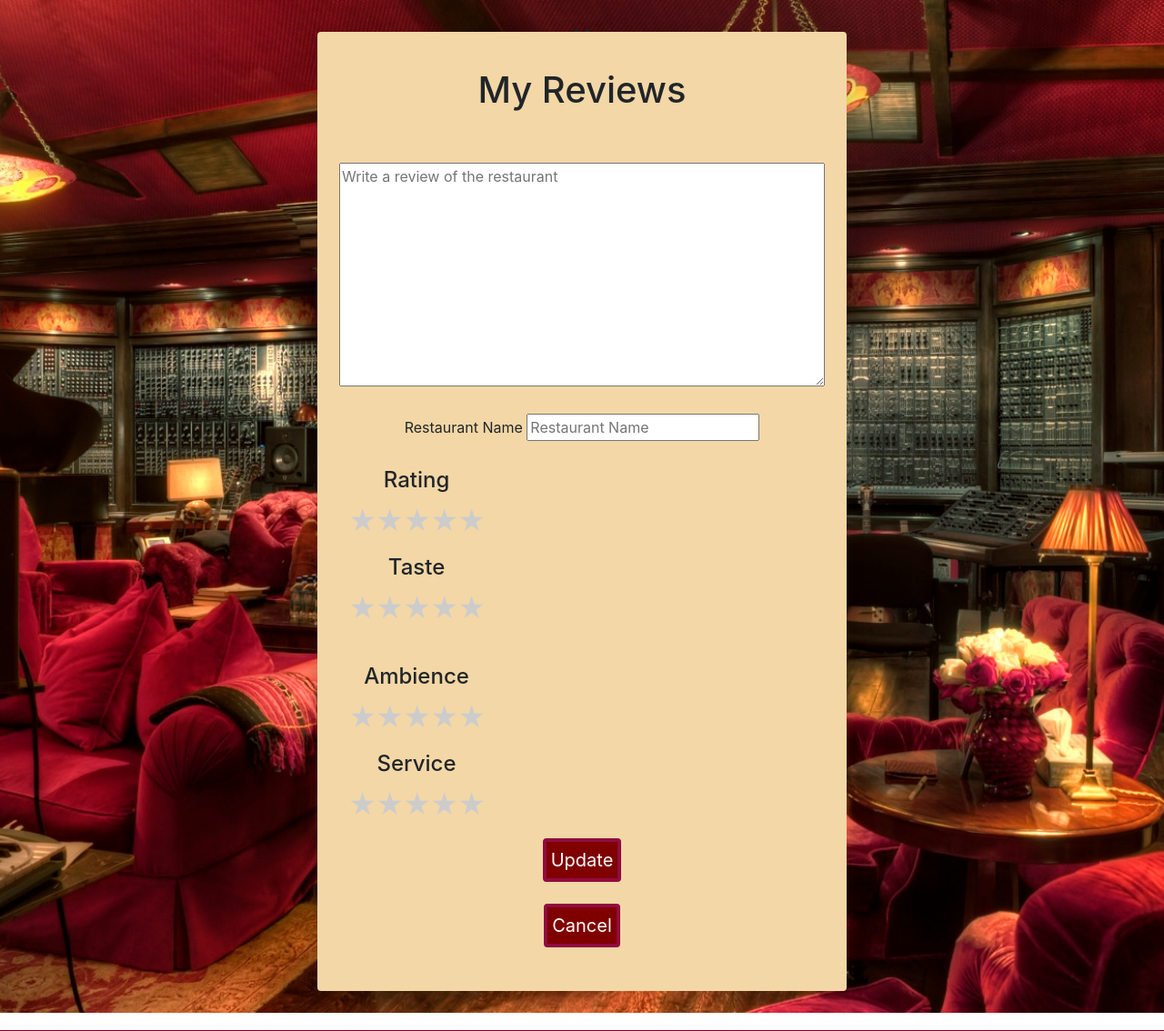
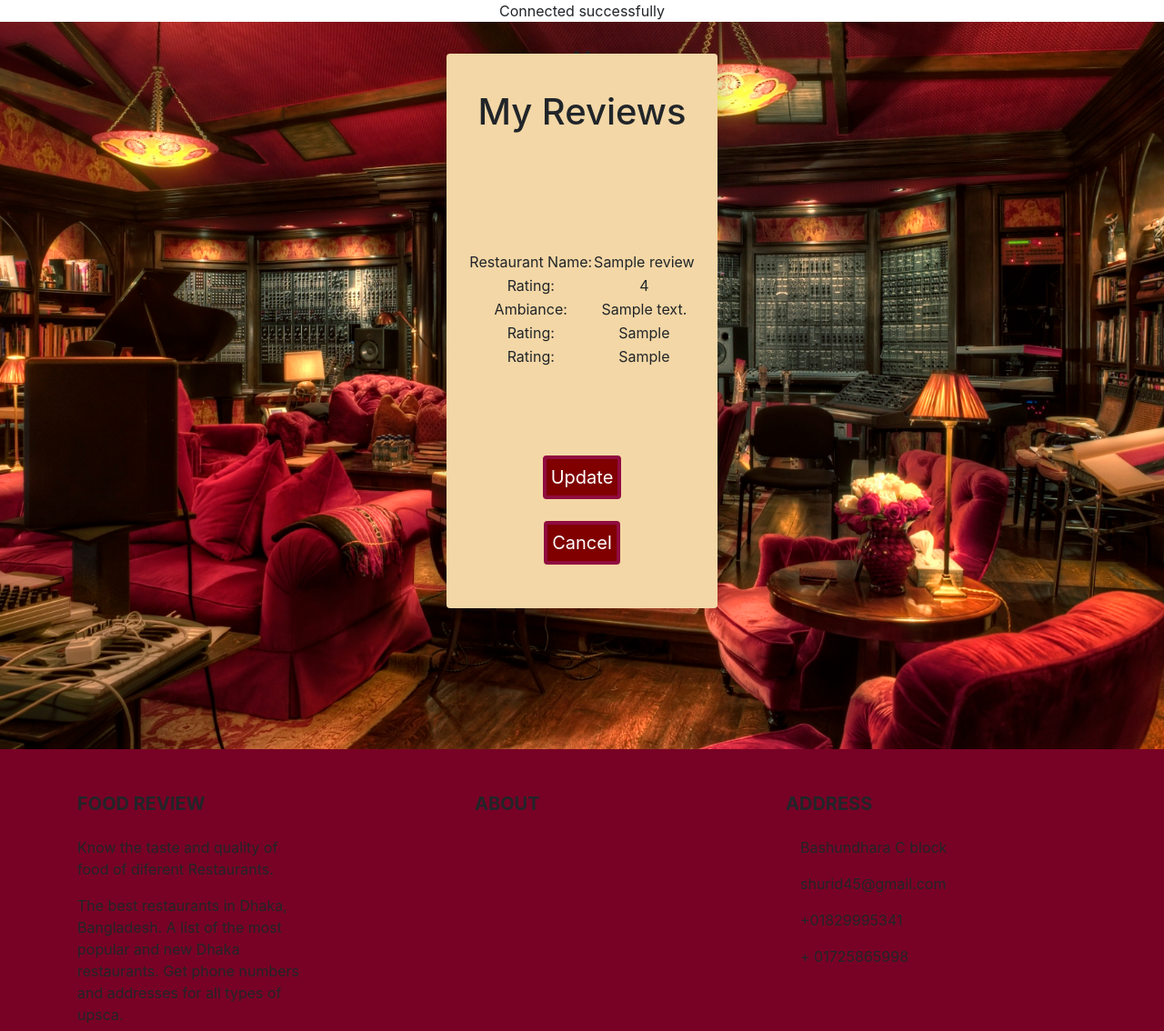
Before and after one commit to shayekh00/Food-Review-Using-raw-PHP-HTML-CSS-Javascript-Jquery, a PHP site: page /myreview.php in a window 1280 px wide. Shown: the part 98-1232 px from the top of the page at 91% size. Run offline with PHP 8.4, Linux system fonts and the light colour scheme; tables that the repository leaves empty or names only in its code hold one stand-in row (values such as "Sample post"); some libraries are stand-ins or nearby versions.

Commit message:
Retrieve Data from sql

```diff
--- a/Backend Files/insert_write_a_review.php
+++ b/Backend Files/insert_write_a_review.php
@@ -8,7 +8,7 @@ $u_r_ambience = $_POST["r_ambience"];
 $u_r_service = $_POST["r_service"];
 
 
-$sql = "INSERT INTO food_review (review,uname,rating,ambiance,service) VALUES ('$u_review_text','$u_r_name','$u_r_rating','$u_r_ambience','$u_r_service')";
+$sql = "INSERT INTO food_review (review,restaurant_name,rating,ambiance,service) VALUES ('$u_review_text','$u_r_name','$u_r_rating','$u_r_ambience','$u_r_service')";
 
 //,'$u_r_rating','$u_r_ambience','$u_r_service'
 
--- a/home.php
+++ b/home.php
@@ -1,7 +1,8 @@
 <?php include "inc/header.php";
 
 session_start();
-echo "Welcome" . $_SESSION['email'];
+echo "Welcome " . $_SESSION['email'];
+
 
 ?>
 
--- a/myreview.php
+++ b/myreview.php
@@ -1,5 +1,14 @@
-<?php include "inc/header.php"; ?>
+<?php include "inc/header.php";
 
+require_once "Backend Files/connection.php";
+// // $query = "select * from food_review" ;
+// // $result = mysql_query($query);
+
+$con=mysqli_connect("localhost","root","","food_review");
+$result=mysqli_query($con,"select * from food_review");
+
+
+?>
 
 <div class="main_bodybg">
 		<!-- title -->
@@ -12,6 +21,32 @@
 
         </div>
 
+
+        <table>
+          <!-- <tr>
+            <th>Restaurant Name: </th>
+            <th>Review:</th>
+            <th>Rating</th>
+            <th>Ambiance</th>
+            <th>Service</th>
+          </tr> -->
+
+          <?php
+
+
+
+          // $row = $result->fetch_assoc();
+
+          // print $row["restaurant_name"];
+          // print "\n";
+          // print $row["rating"];
+
+
+          ?>
+        </table>
+
+
+
 				<form action="#" method="post">
 
 					<p class="legend" ></p>
@@ -19,89 +54,70 @@
           <br>
           <br>
 
-					<div class="input">
-						<textarea name="paragraph_text" cols="50" rows="10"placeholder="Write a review of the restaurant" hint = "Write a review of the restaurant"></textarea>
+
+          <table>
 
 
-					</div>
-          <br>
-					<div class="input">
-						<label for="r_name">Restaurant Name</label>
-						<input type="text" placeholder="Restaurant Name" name="r_name" required />
-						<span class="fa fa-unlock"></span>
-					</div>
-          <br>
+
+          <?php
+
+            //$row = mysqli_fetch_assoc($result);
+
+            $query = "SELECT * from food_review";
+
+            if ($result = mysqli_query($con, $query)) {
+
+              /* fetch associative array */
+              while ($row = mysqli_fetch_assoc($result)) {
+                ?>
+                <table>
+                  <tr>
+                    <td>Restaurant Name:</td>
+                    <td><?php  printf ("%s\n", $row["restaurant_name"]);?></td>
+                  </tr>
+
+                  <tr>
+                    <td>Rating:</td>
+                    <td><?php  printf ("%s\n", $row["rating"]);?></td>
+                  </tr>
+
+                  <tr>
+                    <td>Ambiance:</td>
+                    <td><?php  printf ("%s\n", $row["review"]);?></td>
+                  </tr>
+
+                  <tr>
+                    <td>Rating:</td>
+                    <td><?php  printf ("%s\n", $row["ambiance"]);?></td>
+                  </tr>
+
+                  <tr>
+                    <td>Rating:</td>
+                    <td><?php  printf ("%s\n", $row["service"]);?></td>
+                  </tr>
+
+                  <br>
+                  <br>
+                  <br>
+
+                </table>
 
 
-          <div class="rate">
-            <h4>Rating</h4>
-            <input type="radio" id="star5" name="rate" value="5" />
-            <label for="star5" title="text">5 stars</label>
-            <input type="radio" id="star4" name="rate" value="4" />
-            <label for="star4" title="text">4 stars</label>
-            <input type="radio" id="star3" name="rate" value="3" />
-            <label for="star3" title="text">3 stars</label>
-            <input type="radio" id="star2" name="rate" value="2" />
-            <label for="star2" title="text">2 stars</label>
-            <input type="radio" id="star1" name="rate" value="1" />
-            <label for="star1" title="text">1 star</label>
-          </div>
-          <br>
-          <br>
+                <?php
 
-          <br>
+              }
 
-          <br>
-          <div class="rate">
-            <h4>Taste</h4>
-            <input type="radio" id="star5" name="rate" value="5" />
-            <label for="star5" title="text">5 stars</label>
-            <input type="radio" id="star4" name="rate" value="4" />
-            <label for="star4" title="text">4 stars</label>
-            <input type="radio" id="star3" name="rate" value="3" />
-            <label for="star3" title="text">3 stars</label>
-            <input type="radio" id="star2" name="rate" value="2" />
-            <label for="star2" title="text">2 stars</label>
-            <input type="radio" id="star1" name="rate" value="1" />
-            <label for="star1" title="text">1 star</label>
-          </div>
-          <br>
-          <br>
+              /* free result set */
+              mysqli_free_result($result);
+          }
 
 
-          <br>
-          <br>
-          <br>
-          <div class="rate">
-            <h4>Ambience</h4>
-            <input type="radio" id="star5" name="rate" value="5" />
-            <label for="star5" title="text">5 stars</label>
-            <input type="radio" id="star4" name="rate" value="4" />
-            <label for="star4" title="text">4 stars</label>
-            <input type="radio" id="star3" name="rate" value="3" />
-            <label for="star3" title="text">3 stars</label>
-            <input type="radio" id="star2" name="rate" value="2" />
-            <label for="star2" title="text">2 stars</label>
-            <input type="radio" id="star1" name="rate" value="1" />
-            <label for="star1" title="text">1 star</label>
-          </div>
-          <br>
-          <br>
-          <br>
-          <br>
-          <div class="rate">
-            <h4>Service</h4>
-            <input type="radio" id="star5" name="rate" value="5" />
-            <label for="star5" title="text">5 stars</label>
-            <input type="radio" id="star4" name="rate" value="4" />
-            <label for="star4" title="text">4 stars</label>
-            <input type="radio" id="star3" name="rate" value="3" />
-            <label for="star3" title="text">3 stars</label>
-            <input type="radio" id="star2" name="rate" value="2" />
-            <label for="star2" title="text">2 stars</label>
-            <input type="radio" id="star1" name="rate" value="1" />
-            <label for="star1" title="text">1 star</label>
-          </div>
+
+
+          ?>
+
+          </table>
+
 
 
           <br>
```
Also changed, not shown: Backend Files/validate.php (+5 -2 lines).
